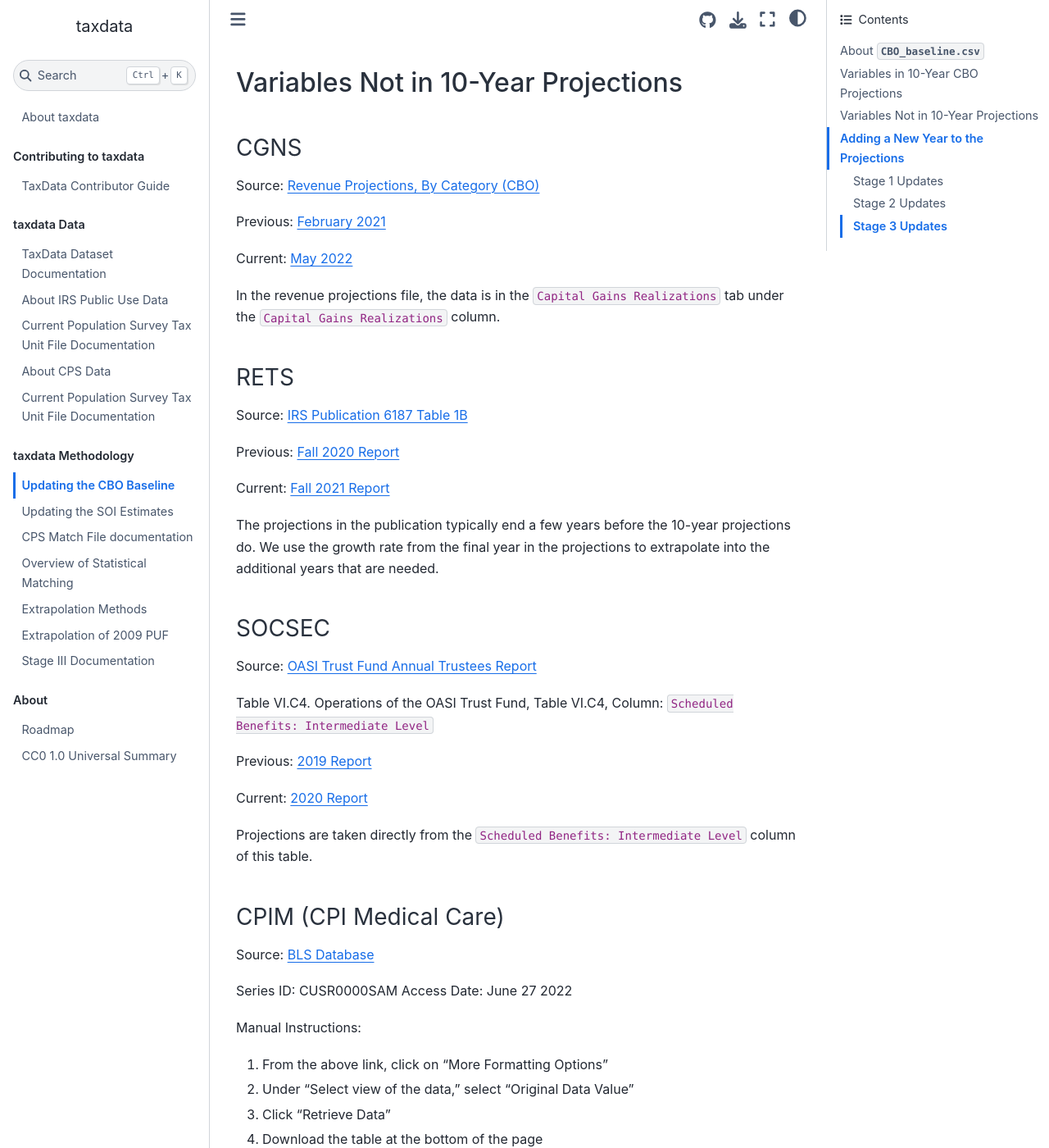
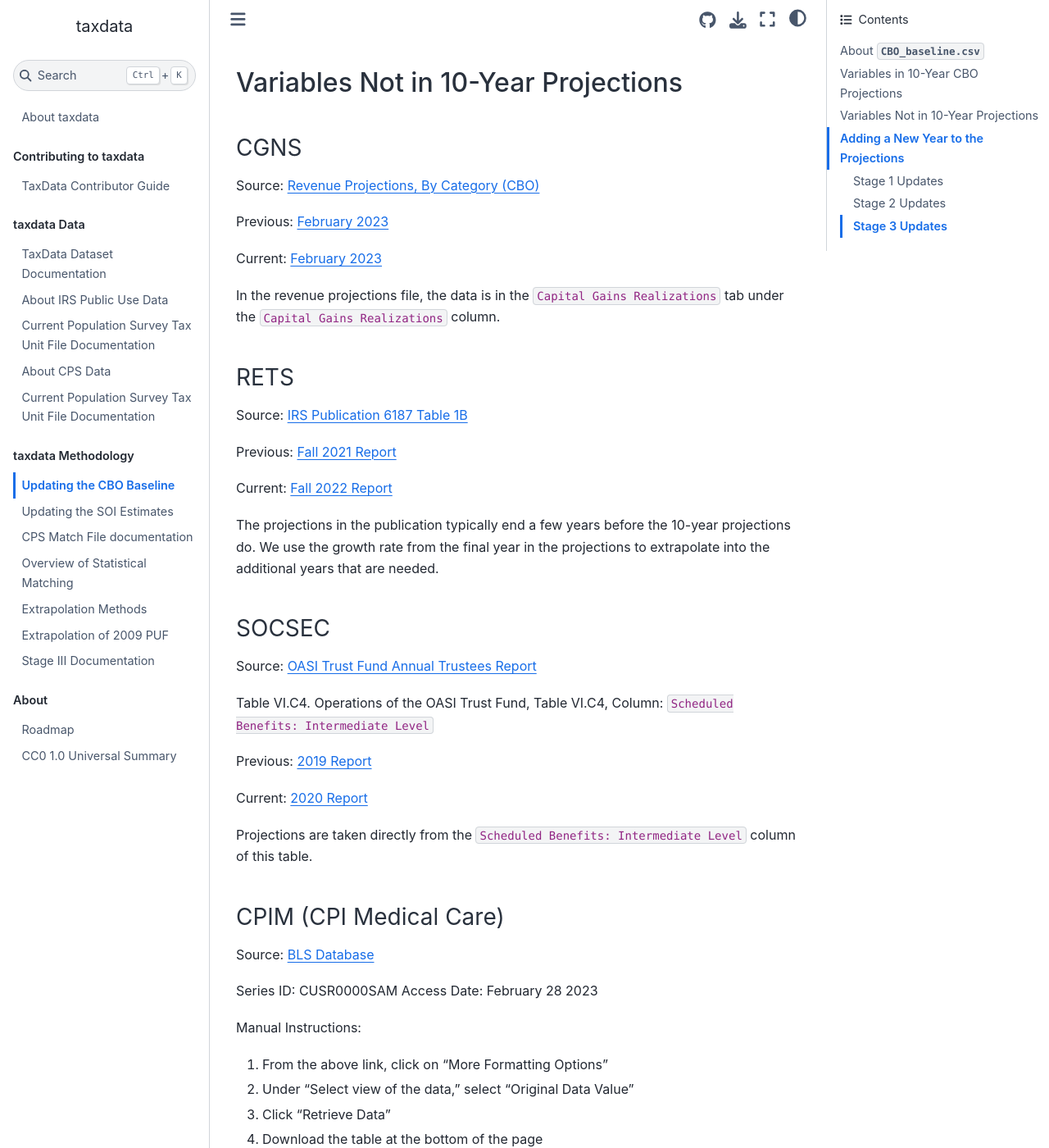
Before and after one commit to PSLmodels/taxdata, a Jupyter Book: the page built from docs/book/content/methods/CBO_Baseline_Updating_Instructions.md, in a window 1280 px wide and 1400 px high, scrolled down 1794 px. Shown: the whole window at 82% size. Built offline with Jupyter Book 1.0.4 settings and Sphinx 7.4.7 and the Sphinx Book theme 1.1.4, drawn with Linux system fonts in a browser that asks for light colours; pages that are not in the unit, such as notebooks, are missing from menus; some of the changed text lies outside the part shown.

Commit message:
restore changes

```diff
--- a/docs/book/content/methods/CBO_Baseline_Updating_Instructions.md
+++ b/docs/book/content/methods/CBO_Baseline_Updating_Instructions.md
@@ -47,9 +47,9 @@ As previously mentioned, most of the variables we used can be found in the
 To manually update these variables download the latest file and copy/paste the
 specific variables.
 
-Previous Document: February 2021
+Previous Document: May 2022
 
-Current Document: May 2022
+Current Document: February 2023
 
 | Variable | Name In CBO Document                                |
 |----------|-----------------------------------------------------|
@@ -70,9 +70,9 @@ Current Document: May 2022
 
 Source: [Revenue Projections, By Category (CBO)](https://www.cbo.gov/about/products/budget-economic-data#7)
 
-Previous: [February 2021](https://www.cbo.gov/system/files/2021-02/51138-2021-02-11-revenueprojections.xlsx)
+Previous: [February 2023](https://www.cbo.gov/system/files/2023-02/51138-2023-02-Revenue.xlsx)
 
-Current: [May 2022](https://www.cbo.gov/system/files/2022-05/51138-2022-05-Revenue-Projections.xlsx)
+Current: [February 2023](https://www.cbo.gov/system/files/2023-02/51138-2023-02-Revenue.xlsx)
 
 In the revenue projections file, the data is in the `Capital Gains Realizations`
 tab under the `Capital Gains Realizations` column.
@@ -81,9 +81,9 @@ tab under the `Capital Gains Realizations` column.
 
 Source: [IRS Publication 6187 Table 1B](https://www.irs.gov/statistics/projections-of-federal-tax-return-filings)
 
-Previous: [Fall 2020 Report](https://www.irs.gov/pub/irs-soi/20projpub6187tables.xls)
+Previous: [Fall 2021 Report](https://www.irs.gov/pub/irs-soi/21projpub6187tables.xls)
 
-Current: [Fall 2021 Report](https://www.irs.gov/pub/irs-soi/21projpub6187tables.xls)
+Current: [Fall 2022 Report](https://www.irs.gov/pub/irs-soi/22projpub6187tables.xlsx)
 
 The projections in the publication typically end a few years before the
 10-year projections do. We use the growth rate from the final year in the
@@ -108,7 +108,7 @@ column of this table.
 Source: [BLS Database](http://data.bls.gov/timeseries/CUSR0000SAM?output_view=pct_1mth)
 
 Series ID: CUSR0000SAM
-Access Date: June 27 2022
+Access Date: February 28 2023
 
 Manual Instructions:
 
```
